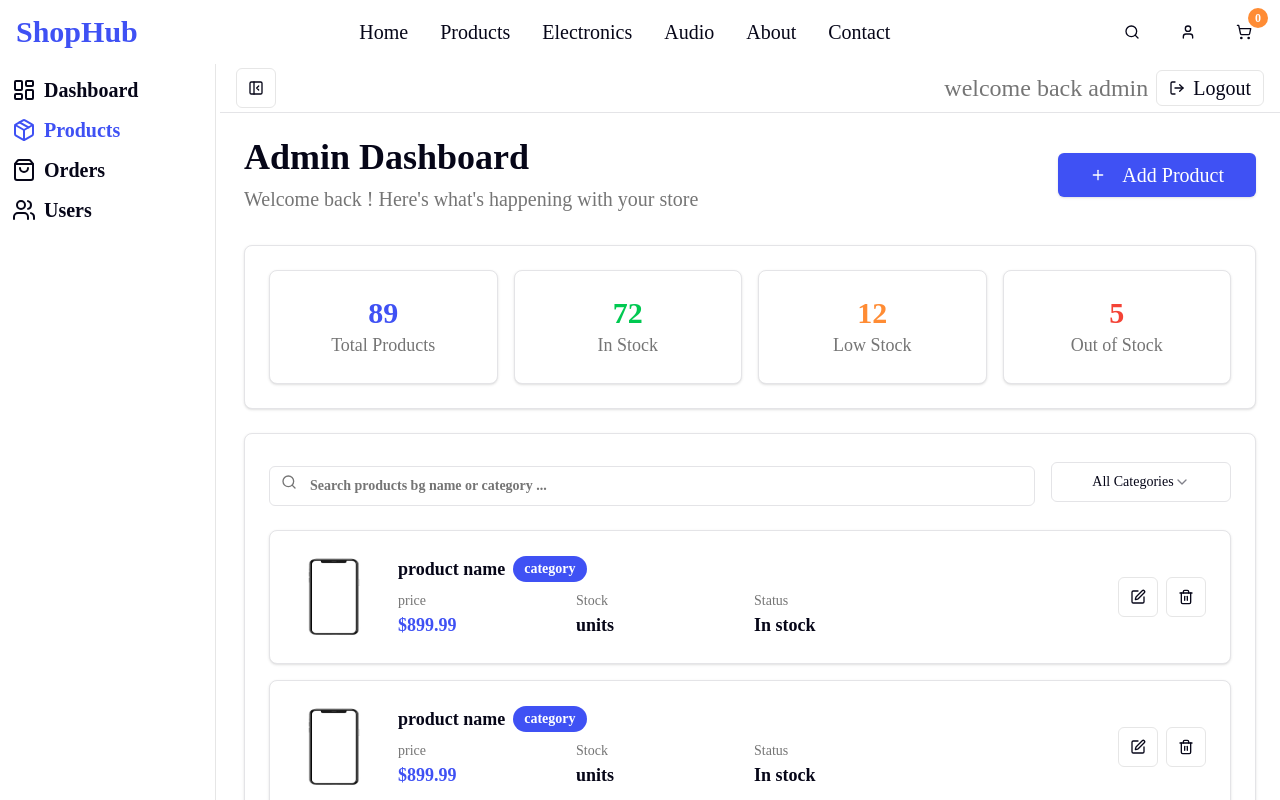
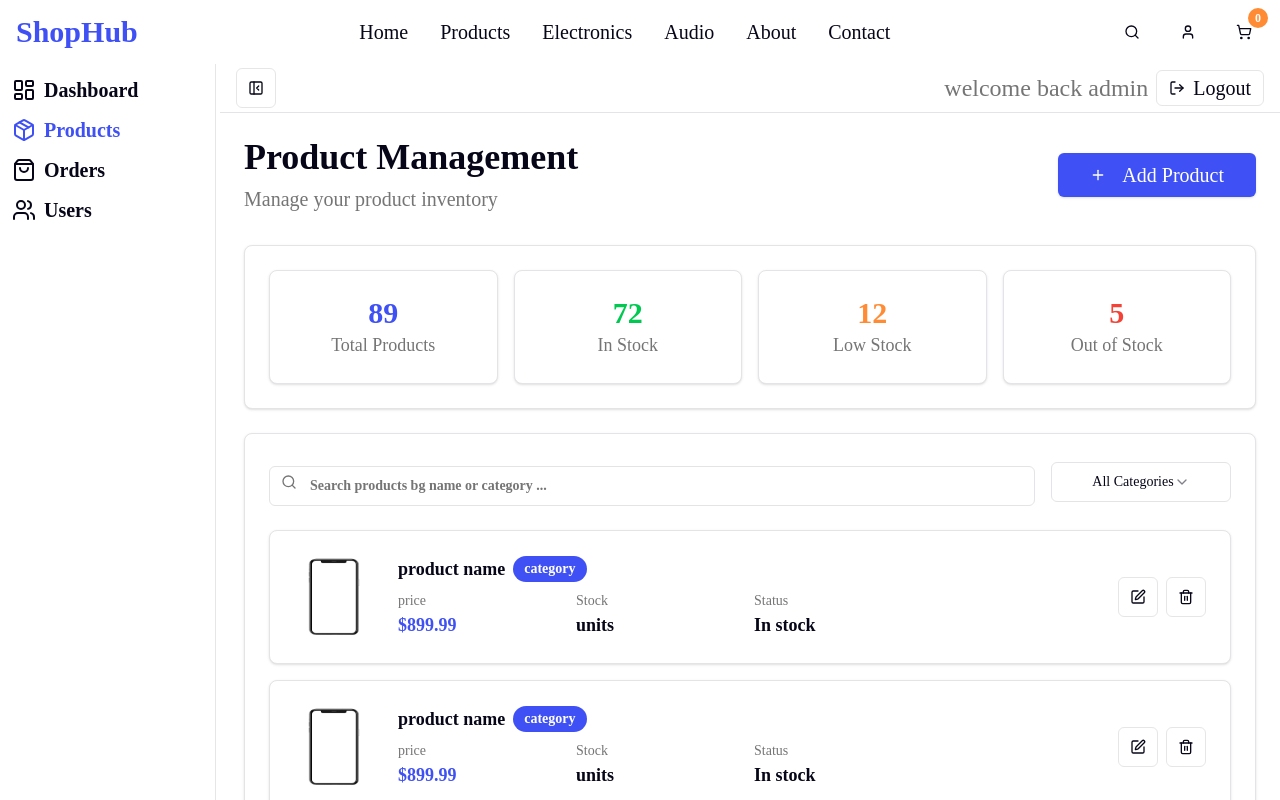
Before and after one commit to mohammadmehdidalvandii/shopHub-frontend, a Next.js app: page /Admin/Products in a window 1280 px wide. Shown: the top 800 px of the page. Built offline with nearby package versions, Linux system fonts and the light colour scheme.

Commit message:
fixed productsHeader text

```diff
--- a/src/components/templates/admin/products/ProductsHeader/ProductsHeader.tsx
+++ b/src/components/templates/admin/products/ProductsHeader/ProductsHeader.tsx
@@ -8,10 +8,10 @@ const ProductsHeader: React.FC = () => {
       <div className="flex flex-col sm:flex-row item-start sm:items-center justify-between gap-4 mb-8">
         <div>
           <h1 className="text-4xl font-robotoBlack font-black mb-2">
-            Admin Dashboard
+           Product Management
           </h1>
           <p className="text-xl text-gray-medium">
-            Welcome back ! Here's what's happening with your store
+            Manage your product inventory
           </p>
         </div>
         <Button variant="default" size="lg">
```
